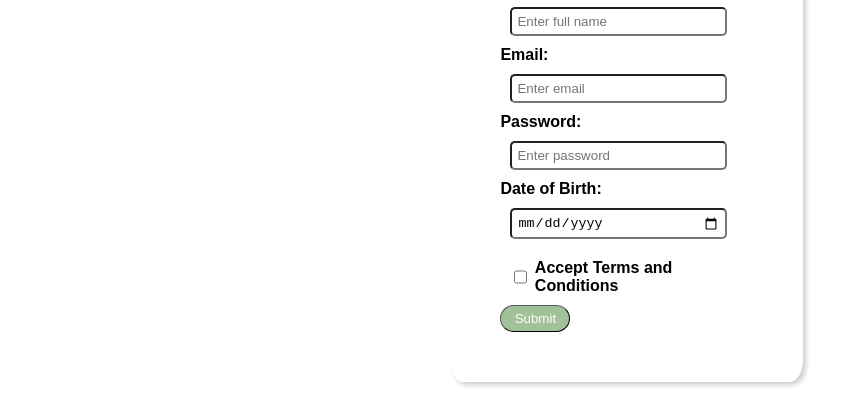
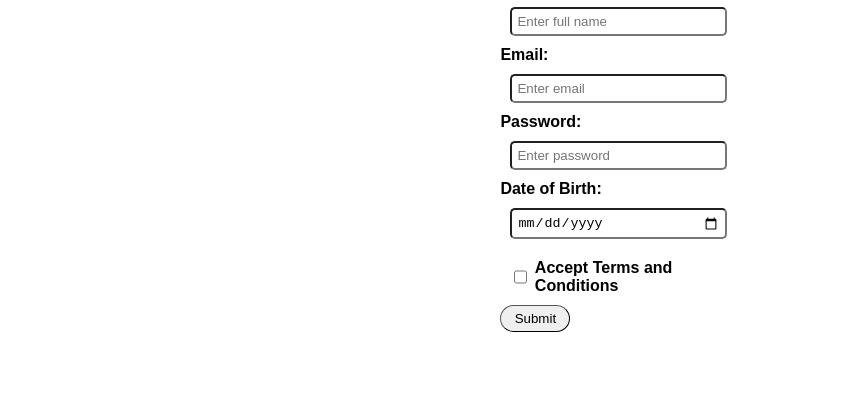
Before and after one commit to salunkhe3382/yash.github.io, a plain HTML site: page index.html in a window 1280 px wide. Shown: the part 202-597 px from the top of the page, without its empty margins (0-863 px from the left). Drawn offline with Linux system fonts and the light colour scheme.

Commit message:
Update style.css

```diff
--- a/style.css
+++ b/style.css
@@ -1,8 +1,4 @@
 
-}
-h2{
-    color:brown;
-}
 #j1{
 
     text-align: center;
@@ -10,12 +6,10 @@ h2{
 #t1{
     display: flex;
     flex-direction: column;
-    background-color: white;
     margin-left: 35%;
     margin-top: 5%;
     padding: 50px;
     max-width: 20%;
-    box-shadow: 3px 3px 5px rgba(0, 0, 0, 0.2);
     border-radius: 4%;
     font-family: sans-serif;
     font-weight: 600;
@@ -60,8 +54,6 @@ button{
     width:70px;
     padding:5px;
     border-radius: 15px;
-    background-color: #A1C298;
-    color:white;
     border-width: 1px;
 }
 
```
